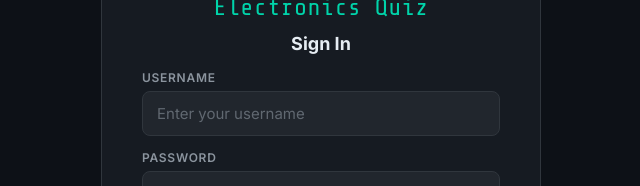
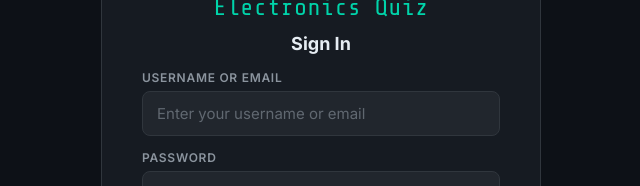
Before and after one commit to vyasbalajee/electronics-quiz, a React (Create React App) app in the folder frontend/: page /login in a window 1280 px wide. Shown: the part 262-448 px from the top of the page, without its empty margins (319-959 px from the left). Built offline with nearby package versions, Linux system fonts and the light colour scheme; no server answers.

Commit message:
Login now accepts username and email

```diff
--- a/frontend/src/components/LoginPage.jsx
+++ b/frontend/src/components/LoginPage.jsx
@@ -127,12 +127,12 @@ export default function LoginPage({ onSwitch }) {
         {error && <div className="auth-error">{error}</div>}
         <form onSubmit={handleLogin} className="auth-form">
           <div className="auth-field">
-            <label>Username</label>
+            <label>Username or Email</label>
             <input
               type="text"
               value={form.username}
               onChange={(e) => setForm({ ...form, username: e.target.value })}
-              placeholder="Enter your username"
+              placeholder="Enter your username or email"
               required
             />
           </div>
```
Also changed, not shown: 1 other file (tests, documents, lock files or other folders).
